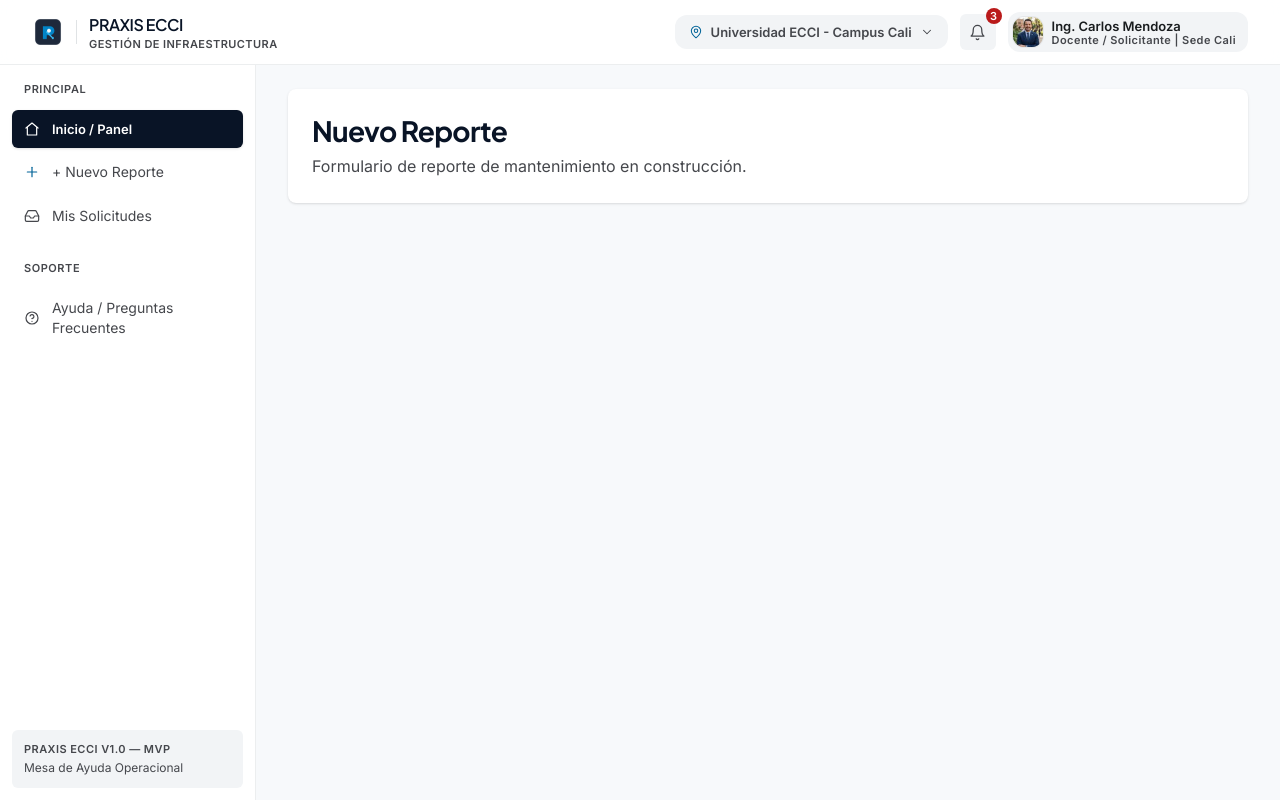
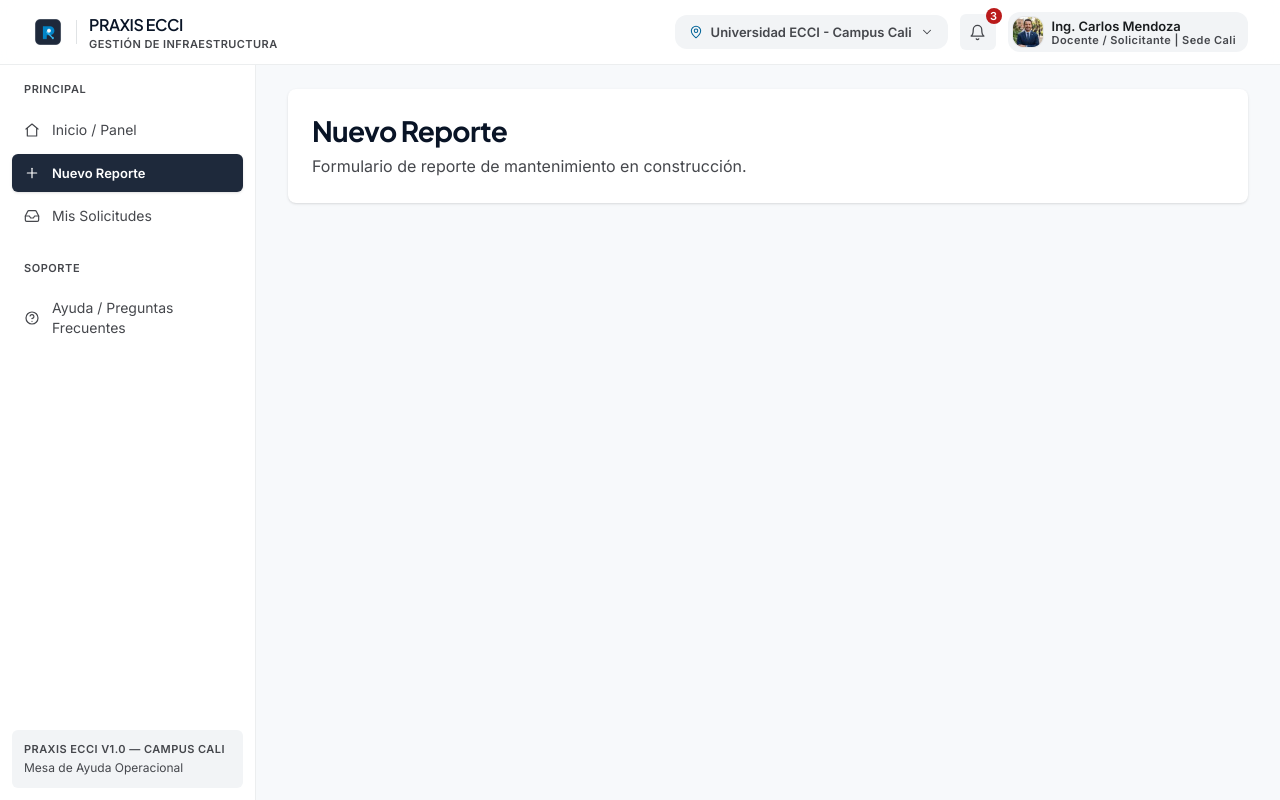
Before and after one commit to IkerMiguel/Praxis, a Next.js app in the folder apps/web/: page /nuevo-reporte in a window 1280 px wide. Built offline with nearby package versions, Linux system fonts and the light colour scheme.

Commit message:
feat(PRAX-20): enlazar sidebar a rutas con estado activo
- Prop 'active' en Sidebar que resalta el item correspondiente a la ruta.
- Pagina /nuevo-reporte marca el item Nuevo Reporte como activo.
- Pie de version refleja la seccion en curso.

```diff
--- a/apps/web/src/app/nuevo-reporte/page.tsx
+++ b/apps/web/src/app/nuevo-reporte/page.tsx
@@ -6,7 +6,7 @@ export default function NuevoReportePage() {
     <div className="flex min-h-screen flex-col font-sans text-ink">
       <Header />
       <div className="flex flex-1">
-        <Sidebar />
+        <Sidebar active="nuevo-reporte" />
         <main className="mx-auto w-full max-w-[1440px] flex-1 px-4 py-6 sm:px-6 lg:px-8">
           <section className="rounded-lg bg-white p-6 shadow-sm">
             <h1 className="font-display text-[28px] font-bold leading-9 tracking-[-0.7px]">
--- a/apps/web/src/components/sidebar.tsx
+++ b/apps/web/src/components/sidebar.tsx
@@ -1,10 +1,15 @@
 import Link from "next/link";
 import { Icon } from "@/components/icons";
 
-const linkIdle =
+const linkBase =
   "flex items-center gap-3 rounded-md px-3 py-2.5 transition-colors";
+const linkIdle = `${linkBase} text-muted hover:bg-panel`;
 
-export function Sidebar() {
+export function Sidebar({
+  active = "inicio",
+}: {
+  active?: "inicio" | "nuevo-reporte";
+}) {
   return (
     <aside className="hidden w-64 shrink-0 flex-col justify-between border-r border-line/60 bg-white px-3 pb-3 pt-4 lg:flex">
       <div>
@@ -12,24 +17,38 @@ export function Sidebar() {
           PRINCIPAL
         </p>
         <nav className="mt-3 space-y-1">
-          <Link
-            href="/"
-            className={`${linkIdle} bg-ink text-[13px] font-semibold leading-[18px] text-white shadow-sm`}
+          {active === "inicio" ? (
+            <span
+              className={`${linkBase} bg-ink text-[13px] font-semibold leading-[18px] text-white shadow-sm`}
             >
               <Icon name="home" className="size-4" />
               Inicio / Panel
+            </span>
+          ) : (
+            <Link href="/" className={`${linkIdle} text-[14px] leading-5`}>
+              <Icon name="home" className="size-4 text-muted" />
+              Inicio / Panel
             </Link>
+          )}
+
+          {active === "nuevo-reporte" ? (
+            <span
+              className={`${linkBase} bg-[#1e293b] text-[13px] font-semibold leading-[18px] text-white shadow-sm`}
+            >
+              <Icon name="plus" className="size-4" />
+              Nuevo Reporte
+            </span>
+          ) : (
             <Link
               href="/nuevo-reporte"
-            className={`${linkIdle} text-[14px] leading-5 text-muted hover:bg-panel`}
+              className={`${linkIdle} text-[14px] leading-5`}
             >
               <Icon name="plus" className="size-4 text-brand" />
               + Nuevo Reporte
             </Link>
-          <a
-            href="#"
-            className={`${linkIdle} text-[14px] leading-5 text-muted hover:bg-panel`}
-          >
+          )}
+
+          <a href="#" className={`${linkIdle} text-[14px] leading-5`}>
             <Icon name="inbox" className="size-4 text-muted" />
             Mis Solicitudes
           </a>
@@ -39,10 +58,7 @@ export function Sidebar() {
           SOPORTE
         </p>
         <nav className="mt-3 space-y-1">
-          <a
-            href="#"
-            className={`${linkIdle} text-[14px] leading-5 text-muted hover:bg-panel`}
-          >
+          <a href="#" className={`${linkIdle} text-[14px] leading-5`}>
             <Icon name="help" className="size-4 text-muted" />
             Ayuda / Preguntas
             <br />
@@ -53,7 +69,7 @@ export function Sidebar() {
 
       <div className="rounded-md bg-panel p-3">
         <p className="text-[11px] font-semibold uppercase leading-[14px] tracking-[0.44px] text-muted">
-          PRAXIS ECCI v1.0 — MVP
+          PRAXIS ECCI v1.0 — {active === "nuevo-reporte" ? "Campus Cali" : "MVP"}
         </p>
         <p className="mt-1 text-[12px] leading-4 text-muted">
           Mesa de Ayuda Operacional
```
Lines whose indentation alone changed are shown as unchanged.
